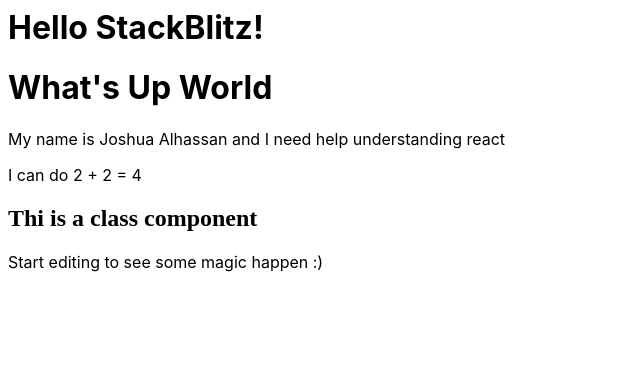
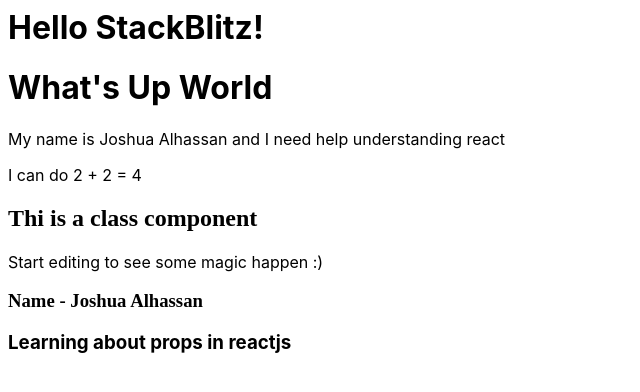
Before and after one commit to Josh-Alhassan/react-for-beginners-2022, a React (Create React App) app: page / in a window 1280 px wide. Shown: the top 392 px of the page, without its empty margins (0-640 px from the left). Built offline with nearby package versions, Linux system fonts and the light colour scheme.

Commit message:
functional component props

```diff
--- a/src/App.js
+++ b/src/App.js
@@ -2,6 +2,7 @@
 import "./style.css";
 import Hello from './Components/Hello'
 import Message from './Components/Message';
+import Profile from './Components/Profile';
 
 export default function App() {
   return (
@@ -10,7 +11,9 @@
       <Hello />
       <Message />
       <p>Start editing to see some magic happen :)</p>
-
+      <Profile name="Joshua" lastname="Alhassan" >
+        <p>Learning about props in reactjs</p>
+      </Profile>
     </div>
   );
 }
--- /dev/null
+++ b/src/Components/Profile.js
@@ -0,0 +1,12 @@
+import React from 'react';
+
+const Profile = (props) => {
+  console.log(props)
+  return (
+    <div>
+      <h3>Name - {props.name} {props.lastname} {props.children}</h3>
+    </div>
+  )
+}
+
+export default Profile;
```
